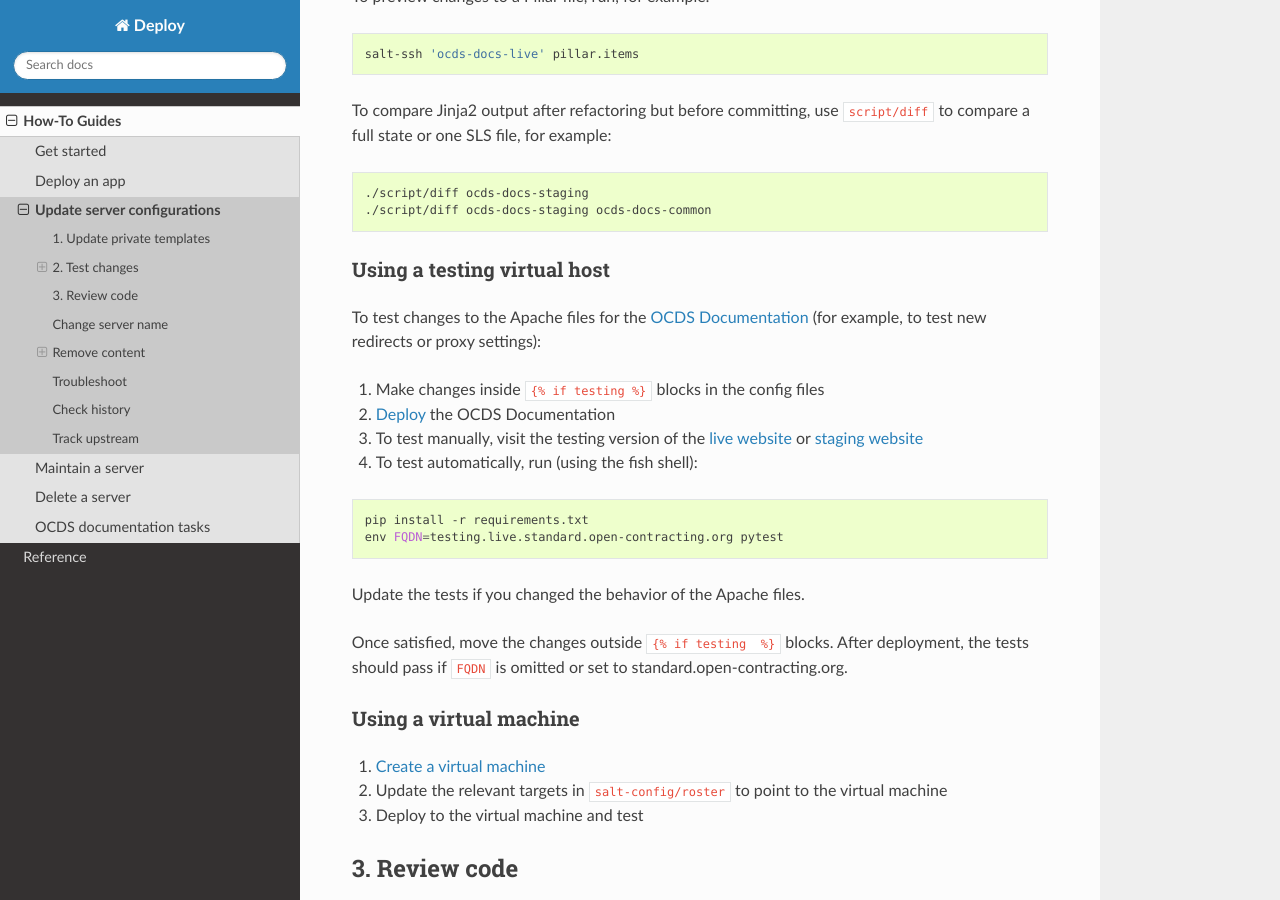
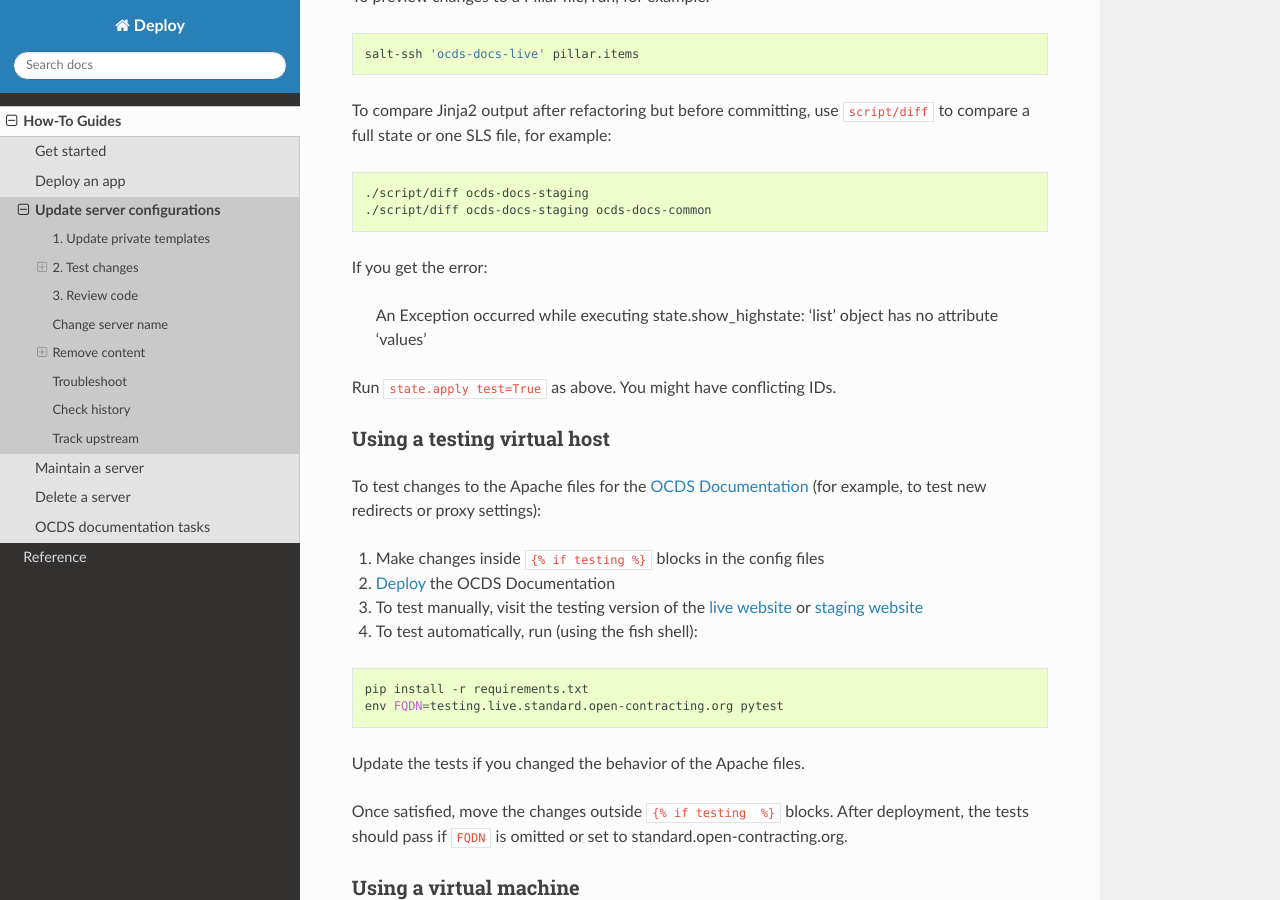
Before and after one commit to open-contracting/deploy, a Sphinx documentation site: the page built from docs/how-to/update.rst, in a window 1280 px wide and 900 px high, scrolled down 524 px. Built offline with Sphinx 7.4.7 and the Read the Docs theme 2.0.0, drawn with Linux system fonts in a browser that asks for light colours.

```diff
--- a/docs/how-to/update.rst
+++ b/docs/how-to/update.rst
@@ -29,6 +29,12 @@ To compare Jinja2 output after refactoring but before committing, use ``script/d
 
    ./script/diff ocds-docs-staging
    ./script/diff ocds-docs-staging ocds-docs-common
+
+If you get the error:
+
+   An Exception occurred while executing state.show_highstate: 'list' object has no attribute 'values'
+
+Run ``state.apply test=True`` as above. You might have conflicting IDs.
 
 Using a testing virtual host
 ~~~~~~~~~~~~~~~~~~~~~~~~~~~~
```
Also changed, not shown: other parts of docs/how-to/update.rst (+1 -1 lines), 8 other files.
